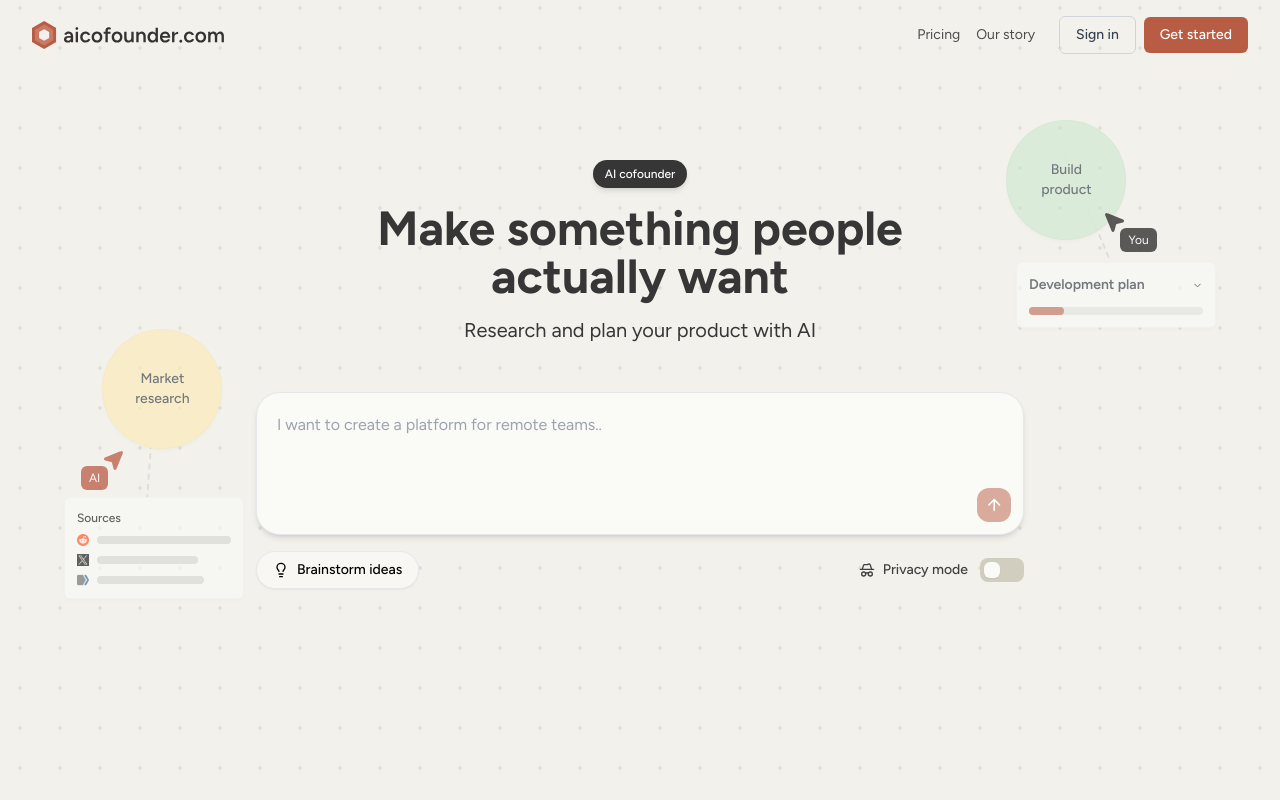
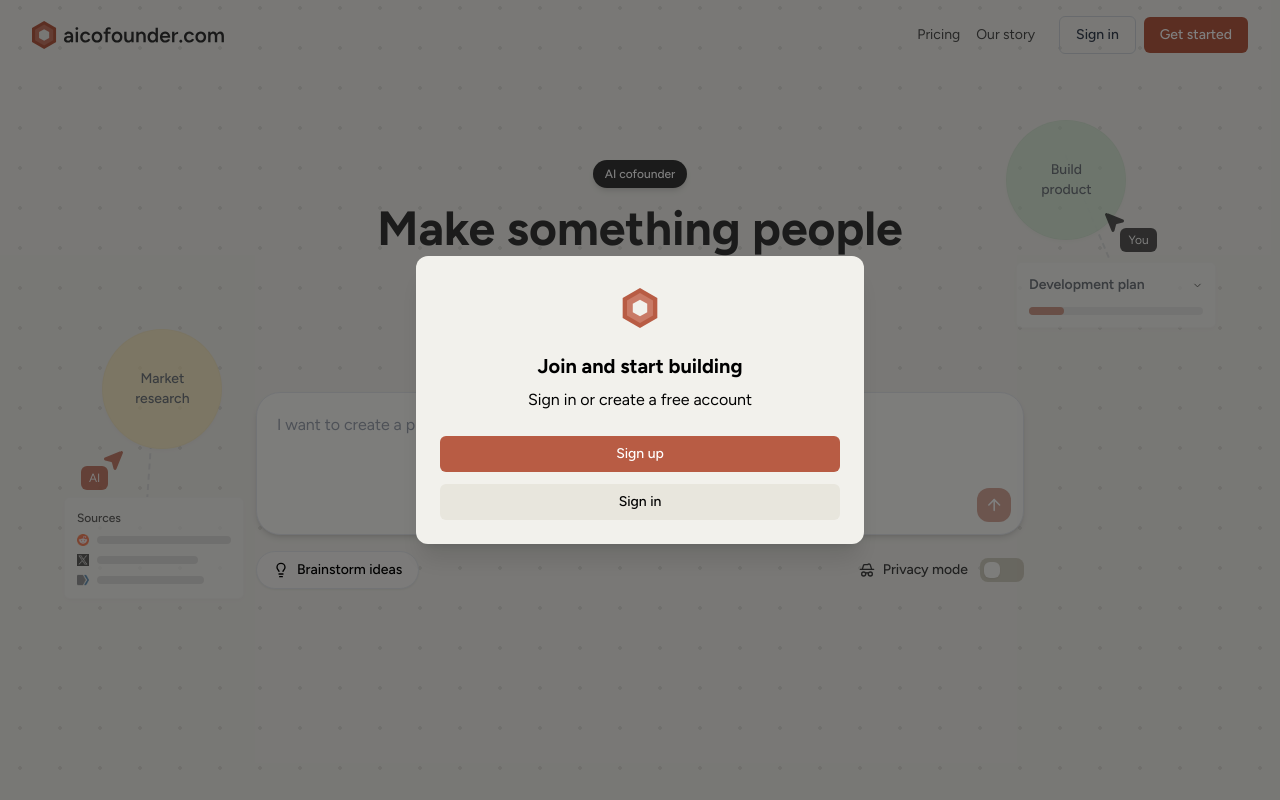
Before and after one commit to mohsinkhan60/aicofounder, a React (Vite) app: page / in a window 1280 px wide. Both pictures are taken after a click on the button "Brainstorm ideas". Built offline with nearby package versions, Linux system fonts and the light colour scheme.

Commit message:
feat: add modal for user sign-in and sign-up in SearchBox component

```diff
--- a/src/components/SearchBox.tsx
+++ b/src/components/SearchBox.tsx
@@ -1,10 +1,12 @@
 import { ArrowUp, HatGlasses, Lightbulb } from "lucide-react";
 import { useState } from "react";
+import { Link } from "react-router-dom";
 
 const SearchBox = () => {
   const [isPrivacyMode, setIsPrivacyMode] = useState(false);
   const [textValue, setTextValue] = useState("");
   const [showPopup, setShowPopup] = useState(false);
+  const [showModal, setShowModal] = useState(false);
 
   const togglePrivacyMode = () => {
     setIsPrivacyMode(!isPrivacyMode);
@@ -40,6 +42,7 @@ const SearchBox = () => {
       <div className="flex justify-between items-center">
         <button
           type="button"
+          onClick={() => setShowModal(true)}
           className="flex items-center gap-1.5 lg:gap-2 px-3 lg:px-4 py-1.5 lg:py-2 bg-[#F8F7F4] hover:bg-ivory-100 border border-ivory-300 hover:border-charcoal-150 text-charcoal-450 rounded-full shadow-sm transition-all duration-200 ease-in-out z-10"
         >
           <Lightbulb className="w-4 h-4" />
@@ -89,6 +92,53 @@ const SearchBox = () => {
             </div>
           )}
         </div>
+        {showModal && (
+          <div className="fixed inset-0 z-50 overflow-y-auto">
+            <div
+              className="fixed inset-0 bg-black bg-opacity-50 transition-opacity"
+              onClick={() => setShowModal(false)}
+            />
+
+            <div className="min-h-full p-4 flex items-center justify-center">
+              <div
+                className="relative bg-[#F2F1EC] w-full max-w-md p-6 bg-ivory-200 rounded-xl shadow-xl transition-all transform overflow-hidden"
+                onClick={(e) => e.stopPropagation()}
+              >
+                <div className="text-center">
+                  <div className="flex items-center">
+                    <img
+                      src="/images/aicofounder-logo.svg"
+                      alt="AiCoFounder"
+                      className="h-10 mt-2 mb-6 mx-auto cursor-default"
+                    />
+                  </div>
+                  <h2 className="mb-2 text-xl font-bold text-charcoal-500">
+                    Join and start building
+                  </h2>
+                  <p className="mb-6 text-charcoal-350">
+                    Sign in or create a free account
+                  </p>
+                  <div className="space-y-3">
+                    <Link
+                      className="block bg-[#B85C44] hover:bg-[#a54e34] w-full py-2 px-4 text-sm font-medium rounded-md text-white bg-terracotta-500 hover:bg-terracotta-600 transition duration-200 ease-in-out"
+                      to="#"
+                      onClick={() => setShowModal(false)}
+                    >
+                      Sign up
+                    </Link>
+                    <Link
+                      className="block w-full py-2 px-4 text-sm font-medium rounded-md bg-ivory-300 hover:bg-ivory-350 transition duration-200 ease-in-out bg-[#E8E6DD] text-black hover:bg-[#DCD8CC]"
+                      to="#"
+                      onClick={() => setShowModal(false)}
+                    >
+                      Sign in
+                    </Link>
+                  </div>
+                </div>
+              </div>
+            </div>
+          </div>
+        )}
       </div>
     </div>
   );
```
